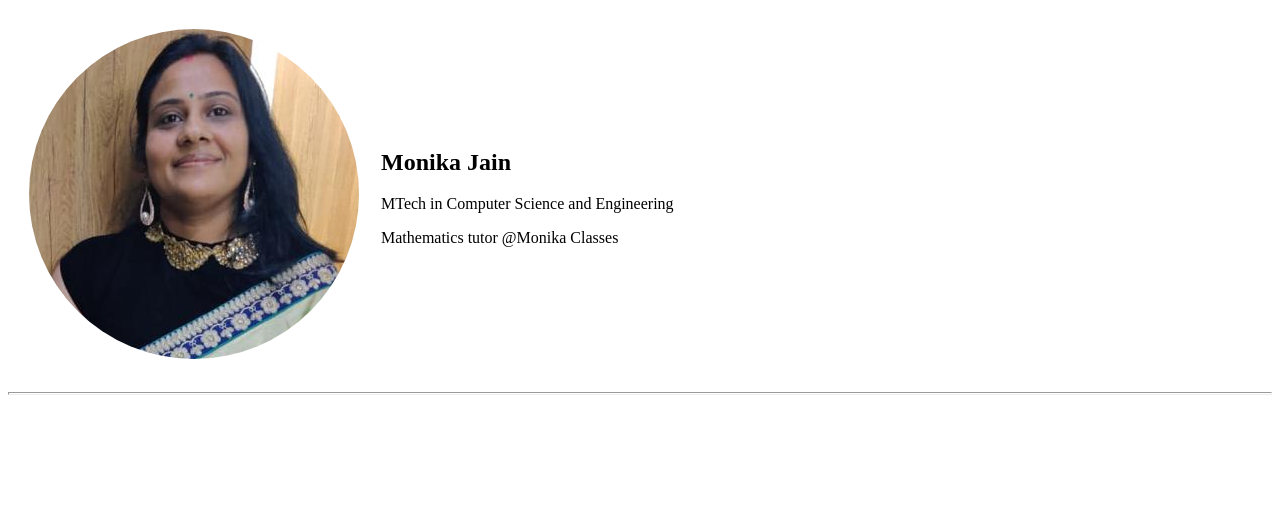
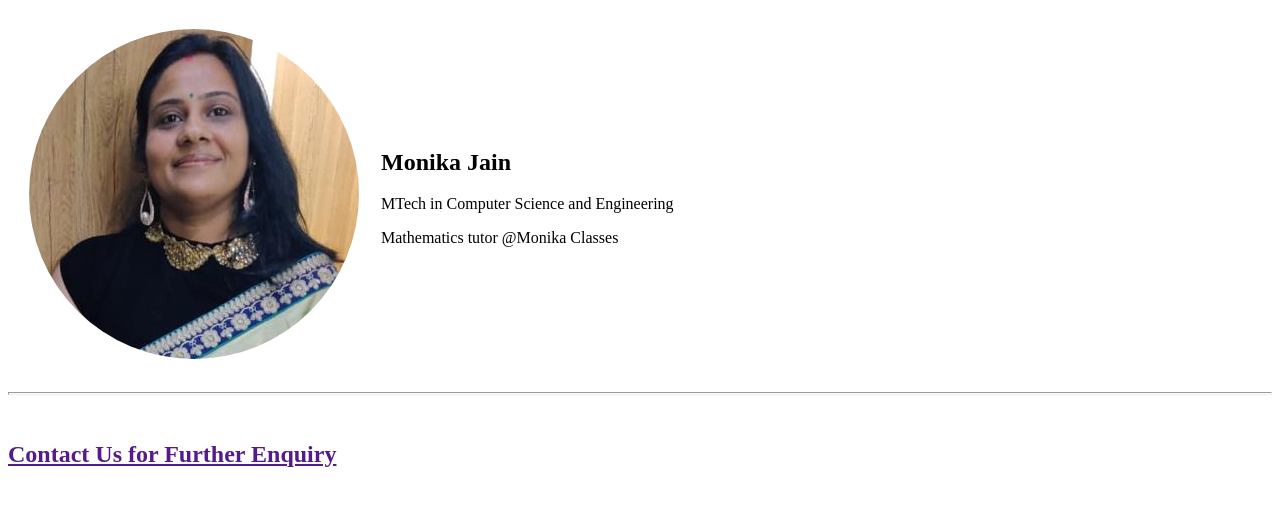
Before and after one commit to niteshjn/cv, a plain HTML site: page index.html in a window 1280 px wide. Drawn offline with Linux system fonts and the light colour scheme.

Commit message:
Update index.html

```diff
--- a/index.html
+++ b/index.html
@@ -24,5 +24,7 @@
       </tr>
     </table>
     <hr size="3"/>
+<br>
+<a href=""><h2>Contact Us for Further Enquiry</h2></a>
   </body>
 </html>
```
